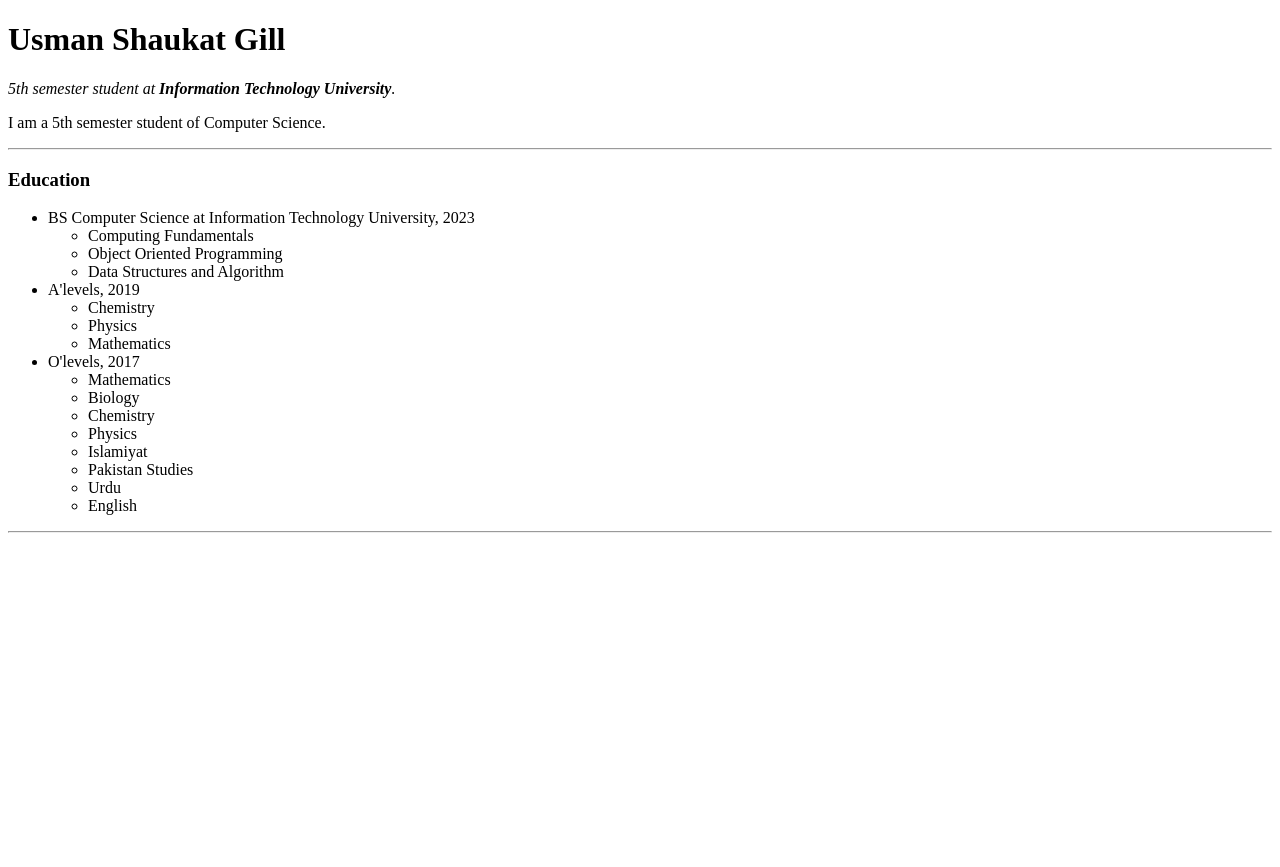
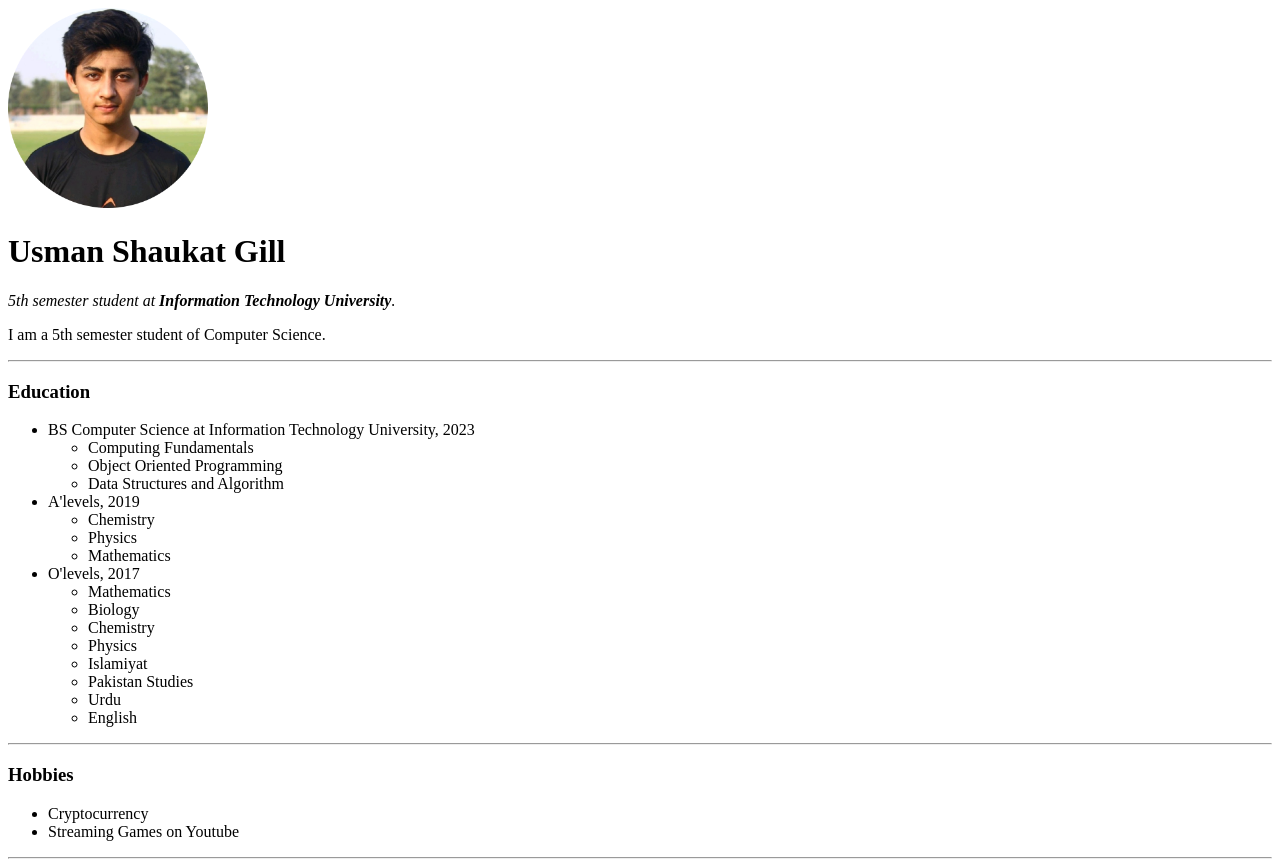
Before and after one commit to UsmanGill-UG/resume-website, a plain HTML site: page index.html in a window 1280 px wide. Before the commit the page ends 800 px from the top, so only its background shows below. Drawn offline with Linux system fonts and the light colour scheme.

Commit message:
image
circular image  added

```diff
--- a/index.html
+++ b/index.html
@@ -7,6 +7,7 @@
 </head>
 
 <body>
+  <img src="images/usmancircle.png" alt="Usman Gill Profile Picture" height="200">
   <h1>Usman Shaukat Gill</h1>
 <p><em>5th semester student at <strong>Information Technology University</strong>.</em></p>
 <p>I am a 5th semester student of Computer Science.</p>
@@ -38,6 +39,12 @@
   </ul>
 </ul>
 <hr>
+<h3>Hobbies</h3>
+<ul>
+  <li>Cryptocurrency</li>
+  <li>Streaming Games on Youtube</li>
+</ul>
+<hr>
 </body>
 
 </html>
```
Also changed, not shown: images/lol me.jpg (added), images/usmancircle.png (added).
